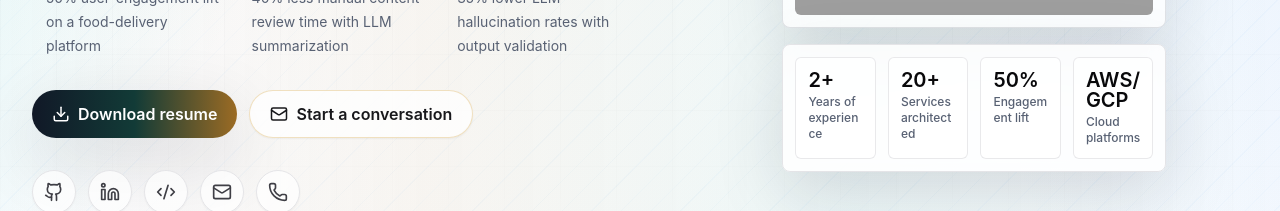
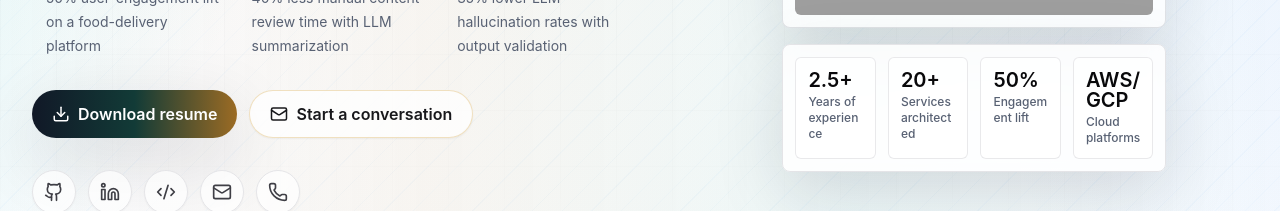
Before and after one commit to H-Ali63/portfolio, a Next.js app: page / in a window 1280 px wide. Shown: the part 562-773 px from the top of the page. Built offline with nearby package versions, Linux system fonts and the light colour scheme; grey boxes are pictures that could not be loaded.

Commit message:
changing the skills and exp

```diff
--- a/data/profile.ts
+++ b/data/profile.ts
@@ -37,7 +37,7 @@ export const profile: Profile = {
     "contact",
   ],
   metrics: [
-    { label: "Years of experience", value: "2+" },
+    { label: "Years of experience", value: "2.5+" },
     { label: "Services architected", value: "20+" },
     { label: "Engagement lift", value: "50%" },
     { label: "Cloud platforms", value: "AWS/GCP" },
--- a/data/skills.ts
+++ b/data/skills.ts
@@ -64,7 +64,7 @@ export const skills: SkillCategory[] = [
   {
     id: "architecture",
     title: "Architecture",
-    icon: "layers",
+    icon: "network",
     summary: "System design patterns for dependable, secure, and maintainable platforms.",
     skills: [
       { name: "Microservices", level: 88, keywords: ["service discovery", "scalability"] },
```
Also changed, not shown: next-env.d.ts, 1 other file (tests, documents, lock files or other folders).
